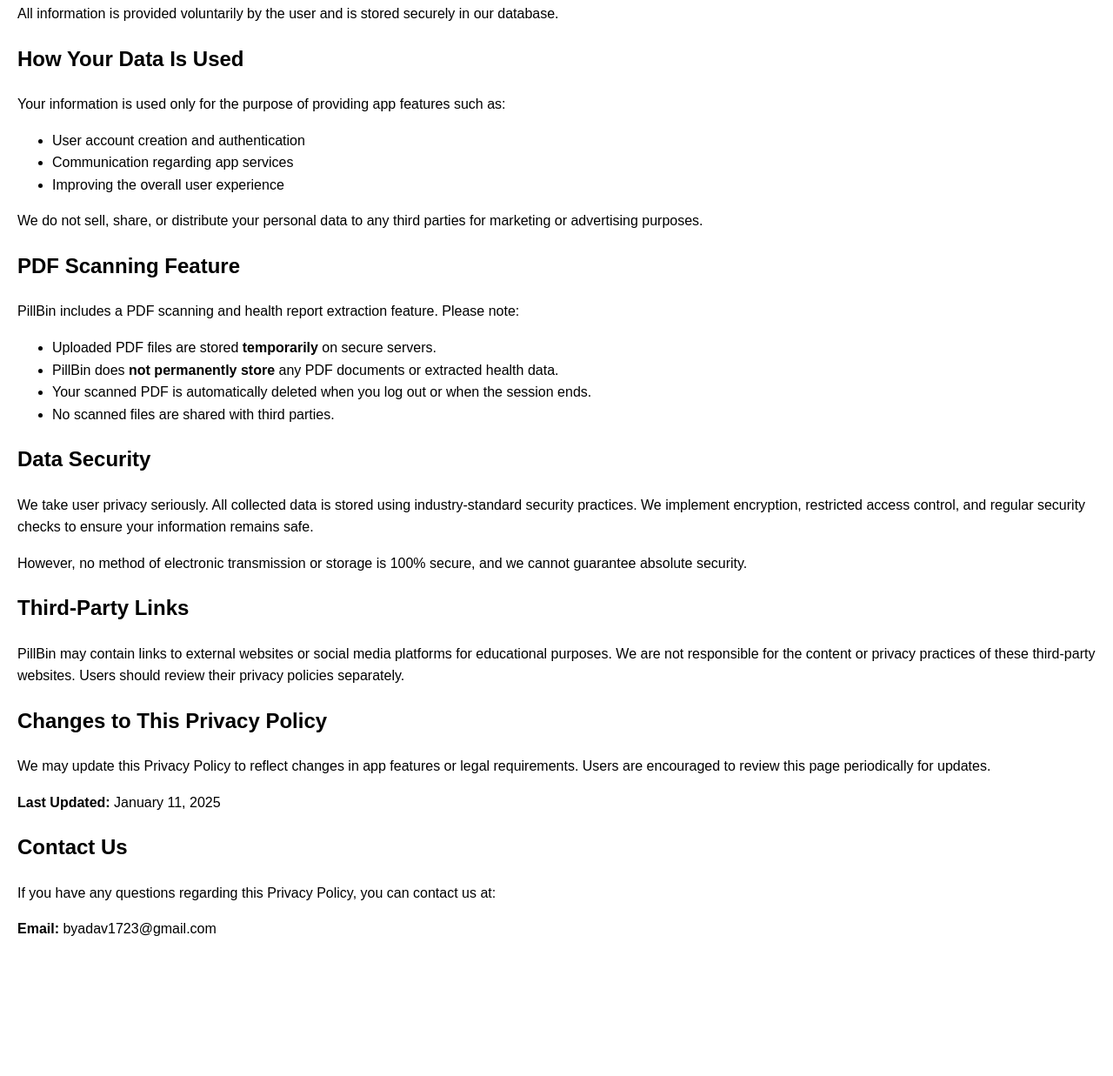
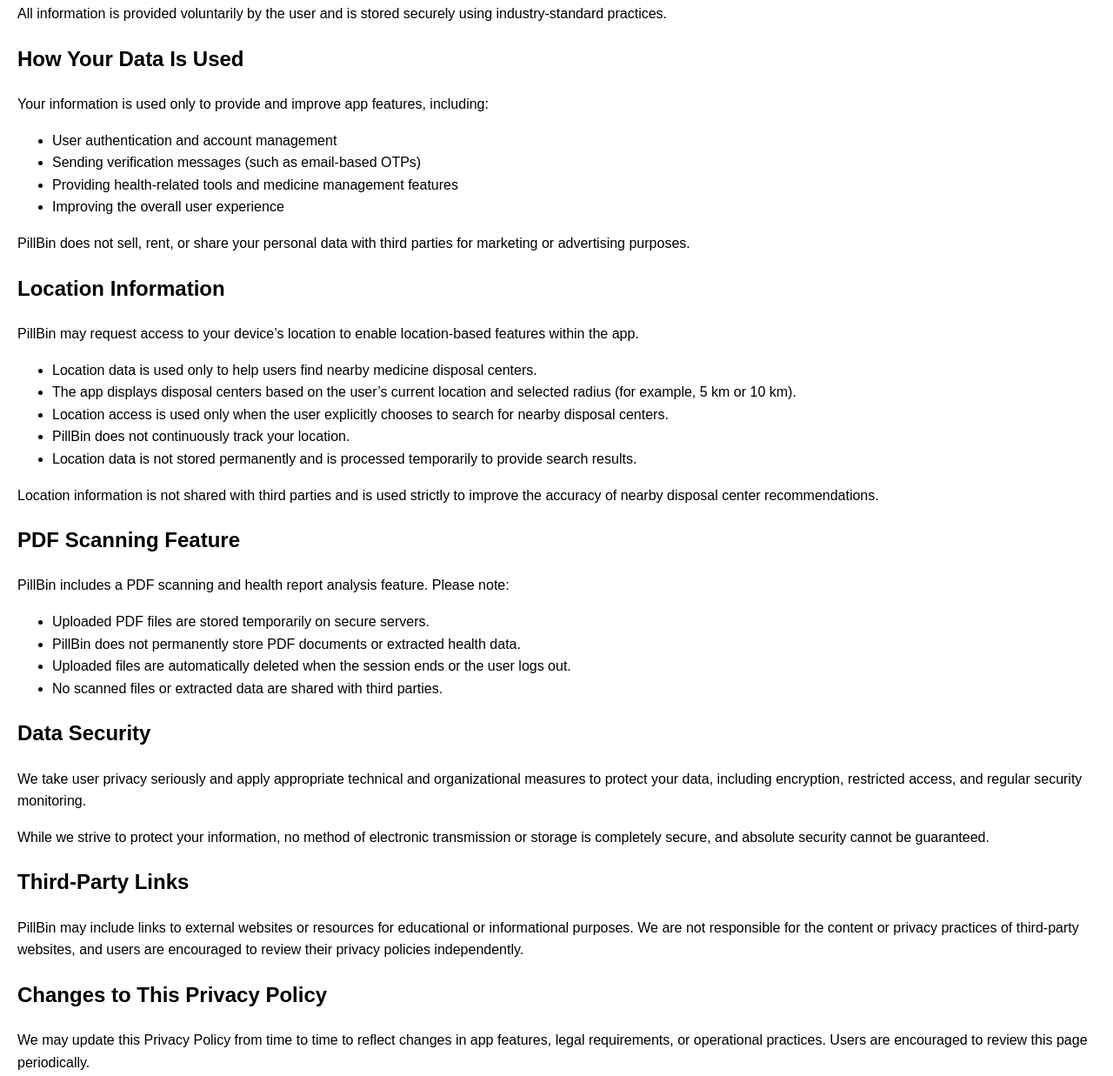
Before and after one commit to NikhilYadav04/privacy-policy, a plain HTML site: page index.html in a window 1280 px wide. Shown: the part 413-1650 px from the top of the page at 87% size. Before the commit the page ends 1514 px from the top, so only its background shows below. Drawn offline with Linux system fonts and the light colour scheme.

Commit message:
Update index.html

```diff
--- a/index.html
+++ b/index.html
@@ -20,66 +20,105 @@
     </style>
 </head>
 <body>
+
     <h1>Privacy Policy for PillBin</h1>
 
     <section>
         <h2>Introduction</h2>
-        <p>PillBin is a drug disposal and health–support application designed to help users responsibly manage medications and access useful tools such as PDF scanning and awareness resources. This Privacy Policy explains how we collect, use, and protect your data when you use our app.</p>
+        <p>
+            PillBin is a drug disposal and health-support application designed to help users responsibly manage medications and access useful tools such as medicine tracking, disposal guidance, and health report analysis. This Privacy Policy explains how we collect, use, and protect your data when you use our app.
+        </p>
     </section>
 
     <section>
         <h2>Information We Collect</h2>
-        <p>To provide our services, PillBin collects certain user information through forms within the app. This may include:</p>
+        <p>
+            To provide our services, PillBin may collect certain user information through forms within the app. This may include:
+        </p>
         <ul>
             <li>Name</li>
             <li>Email address</li>
             <li>Phone number</li>
         </ul>
-        <p>All information is provided voluntarily by the user and is stored securely in our database.</p>
+        <p>
+            All information is provided voluntarily by the user and is stored securely using industry-standard practices.
+        </p>
     </section>
 
     <section>
         <h2>How Your Data Is Used</h2>
-        <p>Your information is used only for the purpose of providing app features such as:</p>
+        <p>Your information is used only to provide and improve app features, including:</p>
         <ul>
-            <li>User account creation and authentication</li>
-            <li>Communication regarding app services</li>
+            <li>User authentication and account management</li>
+            <li>Sending verification messages (such as email-based OTPs)</li>
+            <li>Providing health-related tools and medicine management features</li>
             <li>Improving the overall user experience</li>
         </ul>
-        <p>We do not sell, share, or distribute your personal data to any third parties for marketing or advertising purposes.</p>
+        <p>
+            PillBin does not sell, rent, or share your personal data with third parties for marketing or advertising purposes.
+        </p>
+    </section>
+
+    <section>
+        <h2>Location Information</h2>
+        <p>
+            PillBin may request access to your device’s location to enable location-based features within the app.
+        </p>
+        <ul>
+            <li>Location data is used only to help users find nearby medicine disposal centers.</li>
+            <li>The app displays disposal centers based on the user’s current location and selected radius (for example, 5 km or 10 km).</li>
+            <li>Location access is used only when the user explicitly chooses to search for nearby disposal centers.</li>
+            <li>PillBin does not continuously track your location.</li>
+            <li>Location data is not stored permanently and is processed temporarily to provide search results.</li>
+        </ul>
+        <p>
+            Location information is not shared with third parties and is used strictly to improve the accuracy of nearby disposal center recommendations.
+        </p>
     </section>
 
     <section>
         <h2>PDF Scanning Feature</h2>
-        <p>PillBin includes a PDF scanning and health report extraction feature. Please note:</p>
+        <p>
+            PillBin includes a PDF scanning and health report analysis feature. Please note:
+        </p>
         <ul>
-            <li>Uploaded PDF files are stored <strong>temporarily</strong> on secure servers.</li>
-            <li>PillBin does <strong>not permanently store</strong> any PDF documents or extracted health data.</li>
-            <li>Your scanned PDF is automatically deleted when you log out or when the session ends.</li>
-            <li>No scanned files are shared with third parties.</li>
+            <li>Uploaded PDF files are stored temporarily on secure servers.</li>
+            <li>PillBin does not permanently store PDF documents or extracted health data.</li>
+            <li>Uploaded files are automatically deleted when the session ends or the user logs out.</li>
+            <li>No scanned files or extracted data are shared with third parties.</li>
         </ul>
     </section>
 
     <section>
         <h2>Data Security</h2>
-        <p>We take user privacy seriously. All collected data is stored using industry-standard security practices. We implement encryption, restricted access control, and regular security checks to ensure your information remains safe.</p>
-        <p>However, no method of electronic transmission or storage is 100% secure, and we cannot guarantee absolute security.</p>
+        <p>
+            We take user privacy seriously and apply appropriate technical and organizational measures to protect your data, including encryption, restricted access, and regular security monitoring.
+        </p>
+        <p>
+            While we strive to protect your information, no method of electronic transmission or storage is completely secure, and absolute security cannot be guaranteed.
+        </p>
     </section>
 
     <section>
         <h2>Third-Party Links</h2>
-        <p>PillBin may contain links to external websites or social media platforms for educational purposes. We are not responsible for the content or privacy practices of these third-party websites. Users should review their privacy policies separately.</p>
+        <p>
+            PillBin may include links to external websites or resources for educational or informational purposes. We are not responsible for the content or privacy practices of third-party websites, and users are encouraged to review their privacy policies independently.
+        </p>
     </section>
 
     <section>
         <h2>Changes to This Privacy Policy</h2>
-        <p>We may update this Privacy Policy to reflect changes in app features or legal requirements. Users are encouraged to review this page periodically for updates.</p>
+        <p>
+            We may update this Privacy Policy from time to time to reflect changes in app features, legal requirements, or operational practices. Users are encouraged to review this page periodically.
+        </p>
         <p><strong>Last Updated:</strong> January 11, 2025</p>
     </section>
 
     <section>
         <h2>Contact Us</h2>
-        <p>If you have any questions regarding this Privacy Policy, you can contact us at:</p>
+        <p>
+            If you have any questions or concerns regarding this Privacy Policy, you can contact us at:
+        </p>
         <p><strong>Email:</strong> byadav1723@gmail.com</p>
     </section>
 
```
